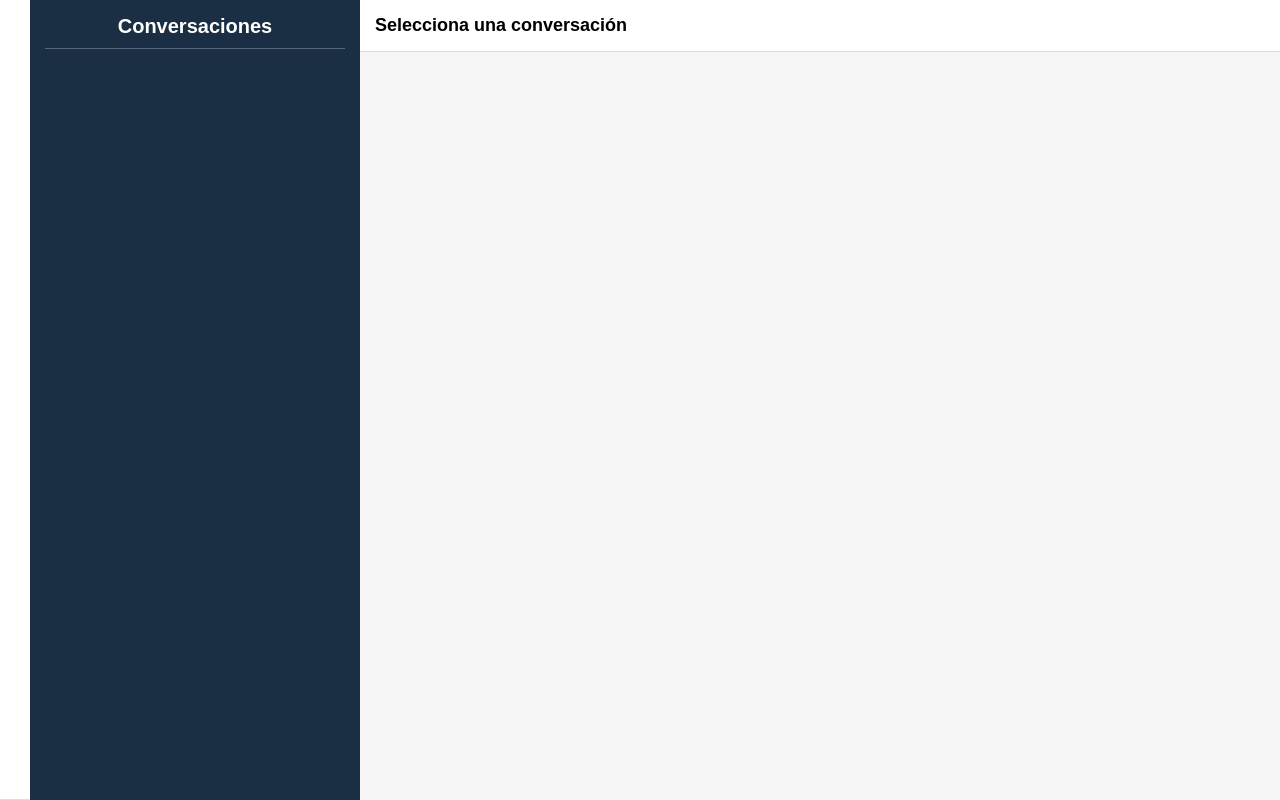
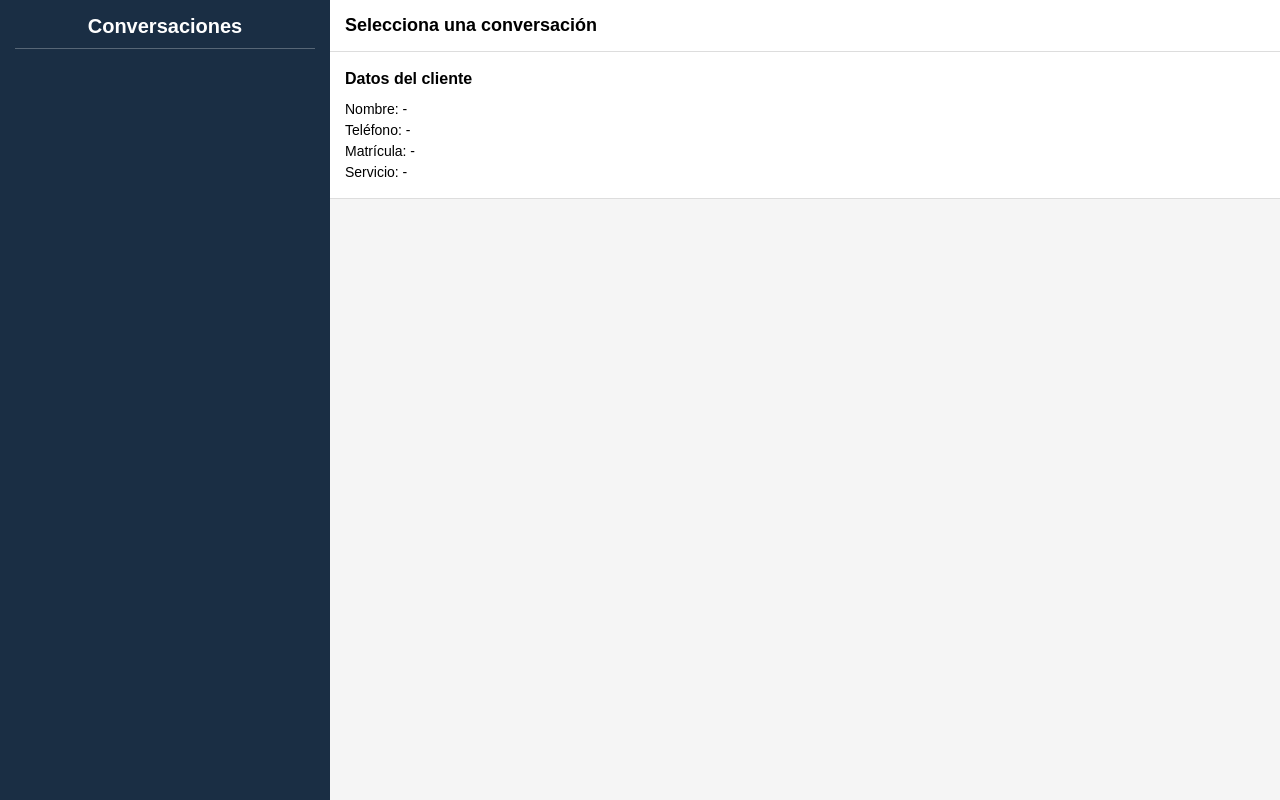
Before and after one commit to amcerlorrio76/asistente-taller, a website: page public/index.html in a window 1280 px wide. Drawn offline with Linux system fonts and the light colour scheme; no server answers.

Commit message:
Update index.html

```diff
--- a/public/index.html
+++ b/public/index.html
@@ -40,12 +40,22 @@
     .customer { background: #fff; border: 1px solid #ccc; }
     .assistant { background: #3B82F6; color: #fff; margin-left: auto; }
     .timestamp { font-size: 11px; opacity: 0.7; margin-top: 4px; }
+    #customer-info {
+      background: #fff;
+      border-bottom: 1px solid #ddd;
+      padding: 15px;
+      font-size: 14px;
+      line-height: 1.5;
+    }
+    #customer-info h3 {
+      margin-top: 0;
+      margin-bottom: 8px;
+      font-size: 16px;
+    }
   </style>
 </head>
 <body>
-<div id="customer-info" style="padding: 10px 15px; border-bottom: 1px solid #ddd;">
-  <!-- Aquí pondremos los datos del cliente por JS -->
-</div>
+
 <div class="sidebar">
   <h2>Conversaciones</h2>
   <div id="session-list" class="session-list"></div>
@@ -53,6 +63,16 @@
 
 <div class="main">
   <div id="chat-header" class="chat-header">Selecciona una conversación</div>
+
+  <!-- 🟦 DATOS DEL CLIENTE -->
+  <div id="customer-info">
+    <h3>Datos del cliente</h3>
+    <div>Nombre: <span id="info-nombre">-</span></div>
+    <div>Teléfono: <span id="info-telefono">-</span></div>
+    <div>Matrícula: <span id="info-matricula">-</span></div>
+    <div>Servicio: <span id="info-servicio">-</span></div>
+  </div>
+
   <div id="chat" class="chat"></div>
 </div>
 
@@ -65,6 +85,7 @@
     const res = await fetch("/conversations");
     conversations = await res.json();
     buildSessions();
+    if (selected) showChat();
   }
 
   function buildSessions() {
@@ -102,6 +123,15 @@
 
     const msgs = conversations.filter(c => c.session_id === selected);
 
+    // 🟦 Mostrar datos del cliente
+    const info = msgs.find(m => m.nombre || m.telefono || m.matricula || m.servicio) || {};
+
+    document.getElementById("info-nombre").textContent = info.nombre || "-";
+    document.getElementById("info-telefono").textContent = info.telefono || "-";
+    document.getElementById("info-matricula").textContent = info.matricula || "-";
+    document.getElementById("info-servicio").textContent = info.servicio || "-";
+
+    // 🟦 Pintar mensajes del chat
     msgs.forEach(m => {
       if (m.customer_message) {
         chat.innerHTML += `
```
